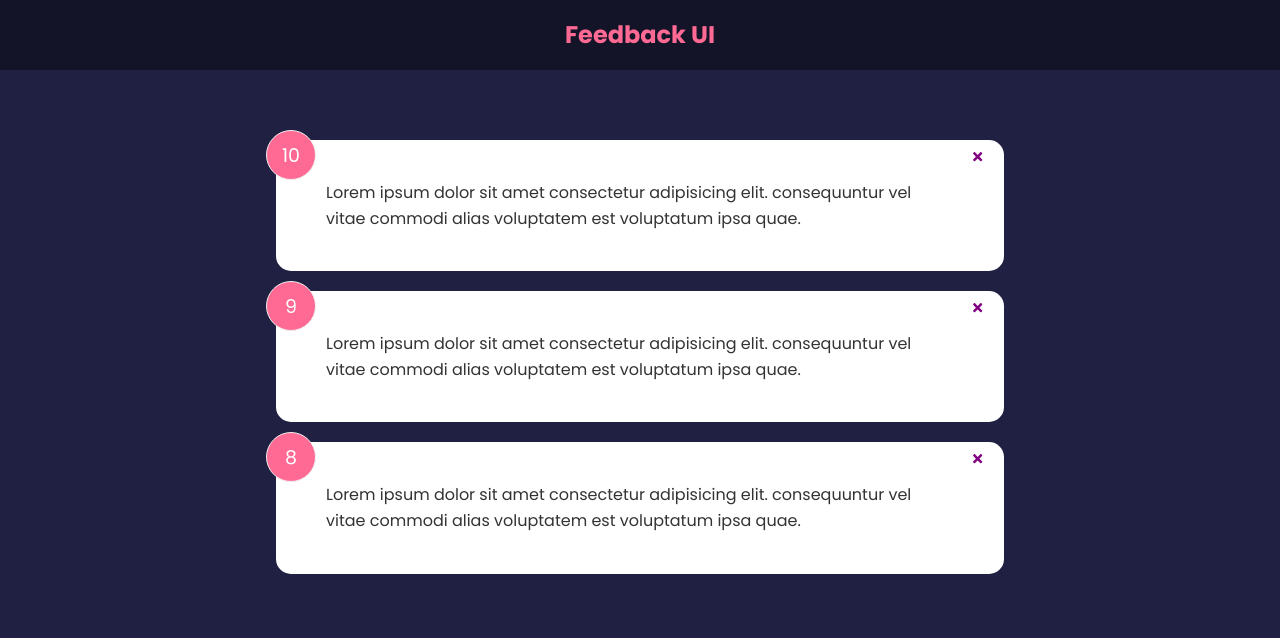
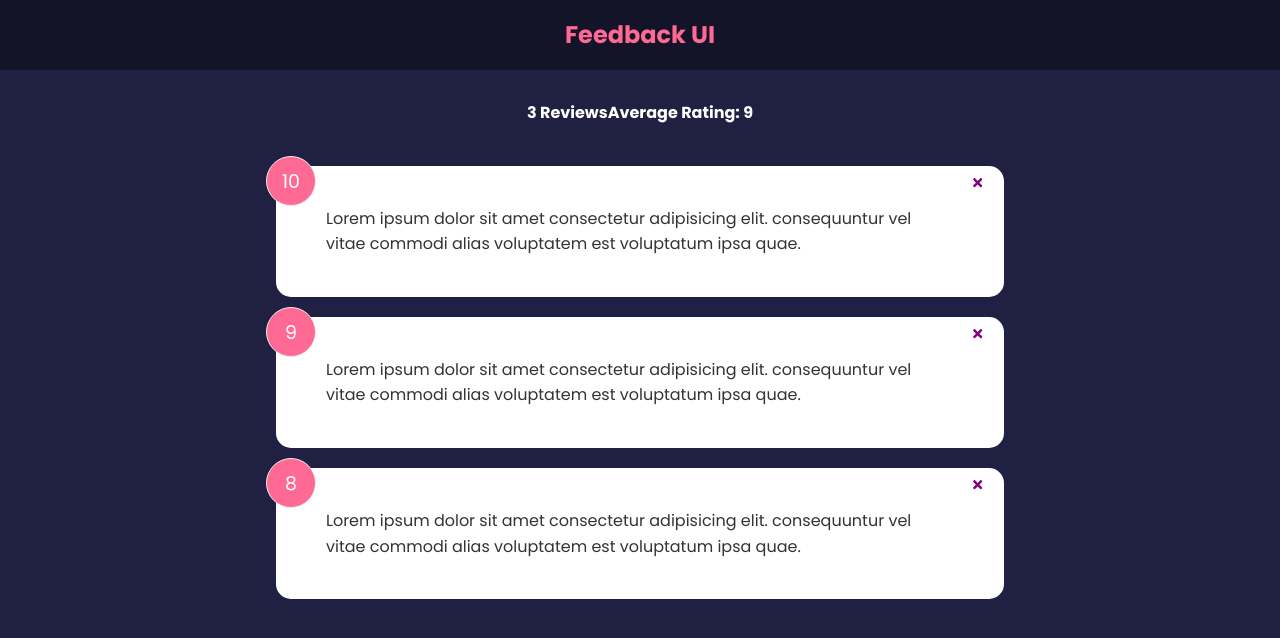
Before and after one commit to techstackmedia/react-front-to-back, a React (Create React App) app: page / in a window 1280 px wide. Shown: the top 638 px of the page. Built offline with nearby package versions, Linux system fonts and the light colour scheme.

Commit message:
feedback stats componenet
Co-authored-by: Bello Osagie <osagienoah04@gmail.com>

```diff
--- a/src/App.js
+++ b/src/App.js
@@ -2,6 +2,7 @@ import { useState } from 'react';
 import Header from './components/Header';
 import FeedbackData from './data/FeedbackData';
 import FeedbackList from './components/FeedbackList';
+import FeedbackStats from './components/FeedbackStats';
 
 const App = () => {
   const [feedback, setFeedback] = useState(FeedbackData);
@@ -9,33 +10,20 @@ const App = () => {
   const [itemToDelete, setItemToDelete] = useState(null);
 
   const handleDeleteCard = (id) => {
-    // Show the custom delete modal and set the item to delete
     setShowDeleteModal(true);
     setItemToDelete(id);
   };
 
   const handleDeleteConfirmed = () => {
-    // Close the custom delete modal
     setShowDeleteModal(false);
-
-    // Perform the deletion of the item
     setFeedback((prev) => prev.filter((item) => item.id !== itemToDelete));
   };
 
   const handleDeleteCancelled = () => {
-    // Close the custom delete modal
     setShowDeleteModal(false);
   };
 
-  return (
-    <>
-      <Header />
-      <div className='container'>
-        <FeedbackList feedback={feedback} handleDeleteCard={handleDeleteCard} />
-      </div>
-
-      {/* Custom Delete Modal */}
-      {showDeleteModal && (
+  const alertConfirmationModal = showDeleteModal && (
     <div className='custom-modal'>
       <div className='modal-content'>
         <h2>Confirmation</h2>
@@ -50,7 +38,17 @@ const App = () => {
         </div>
       </div>
     </div>
-      )}
+  );
+
+  return (
+    <>
+      <Header />
+      <div className='container'>
+        <FeedbackStats feedback={feedback} />
+        <FeedbackList feedback={feedback} handleDeleteCard={handleDeleteCard} />
+      </div>
+
+      {alertConfirmationModal}
     </>
   );
 };
--- /dev/null
+++ b/src/components/FeedbackStats.jsx
@@ -0,0 +1,15 @@
+const FeedbackStats = ({ feedback }) => {
+    const average =
+      feedback.length === 0
+        ? 0
+        : feedback.reduce((acc, { rating }) => acc + rating, 0) / feedback.length;
+
+    return (
+      <div className='feedback-stats'>
+        <h4>{feedback.length} Reviews</h4>
+        <h4>Average Rating: {average.toFixed(1).replace(/[.,]0$/, '')}</h4>
+      </div>
+    );
+  };
+
+  export default FeedbackStats;
```
Also changed, not shown: 1 other file (tests, documents, lock files or other folders). Lines whose indentation alone changed are shown as unchanged.
